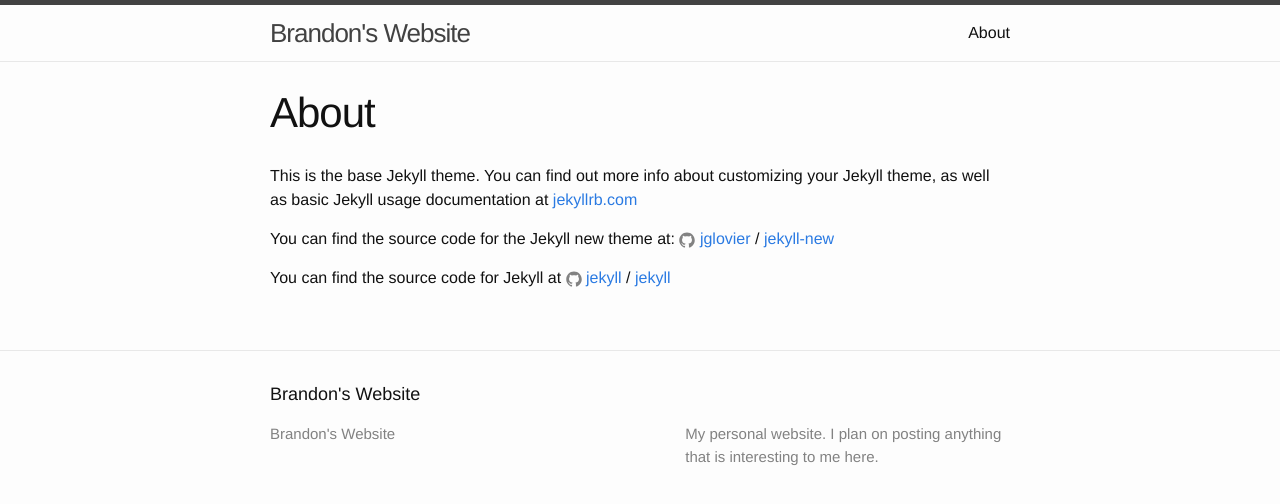
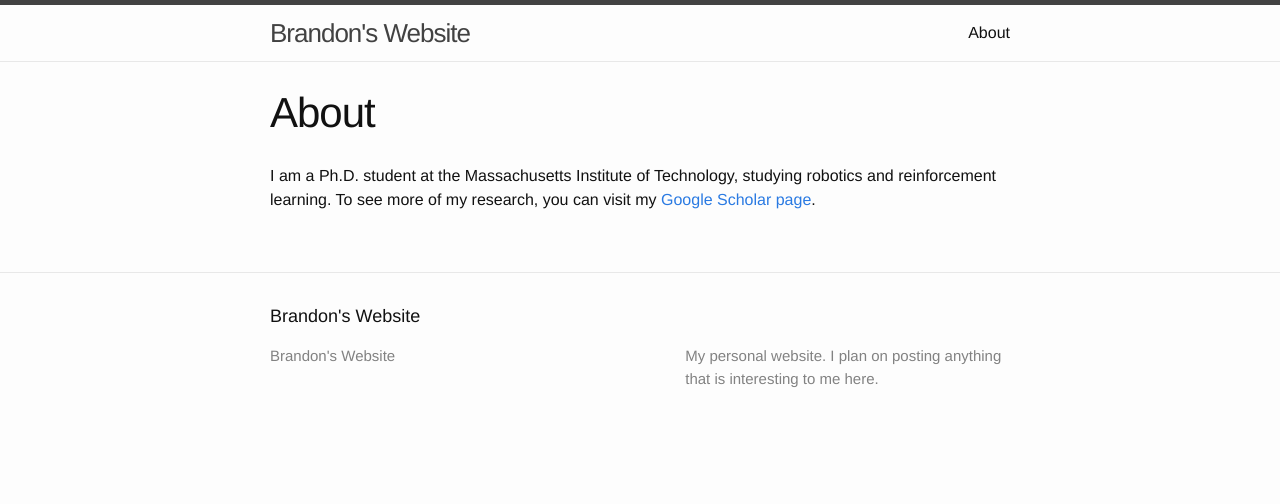
Before and after one commit to braraki/braraki.github.io, a Jekyll site: the page built from about.md, in a window 1280 px wide. Shown: the top 504 px of the page. Built offline with Jekyll 4.4.1, drawn with Linux system fonts in a browser that asks for light colours.

Commit message:
updated about

```diff
--- a/about.md
+++ b/about.md
@@ -4,12 +4,4 @@
 permalink: /about/
 ---
 
-This is the base Jekyll theme. You can find out more info about customizing your Jekyll theme, as well as basic Jekyll usage documentation at [jekyllrb.com](http://jekyllrb.com/)
-
-You can find the source code for the Jekyll new theme at:
-{% include icon-github.html username="jglovier" %} /
-[jekyll-new](https://github.com/jglovier/jekyll-new)
-
-You can find the source code for Jekyll at
-{% include icon-github.html username="jekyll" %} /
-[jekyll](https://github.com/jekyll/jekyll)
+I am a Ph.D. student at the Massachusetts Institute of Technology, studying robotics and reinforcement learning. To see more of my research, you can visit my [Google Scholar page](https://scholar.google.com/citations?user=j1OfCS8AAAAJ&hl=en&oi=ao).
```
